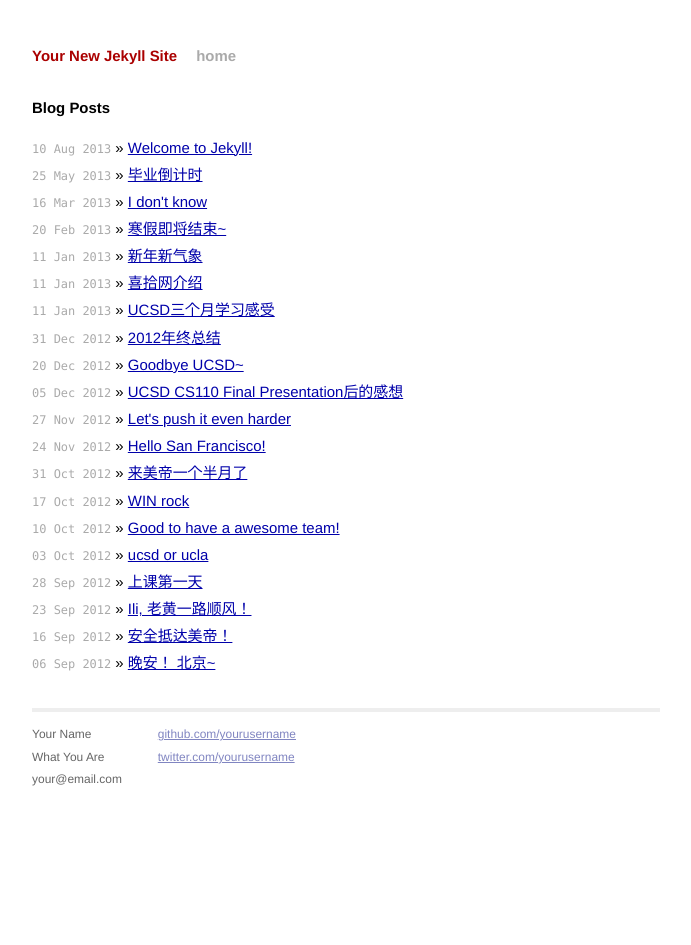
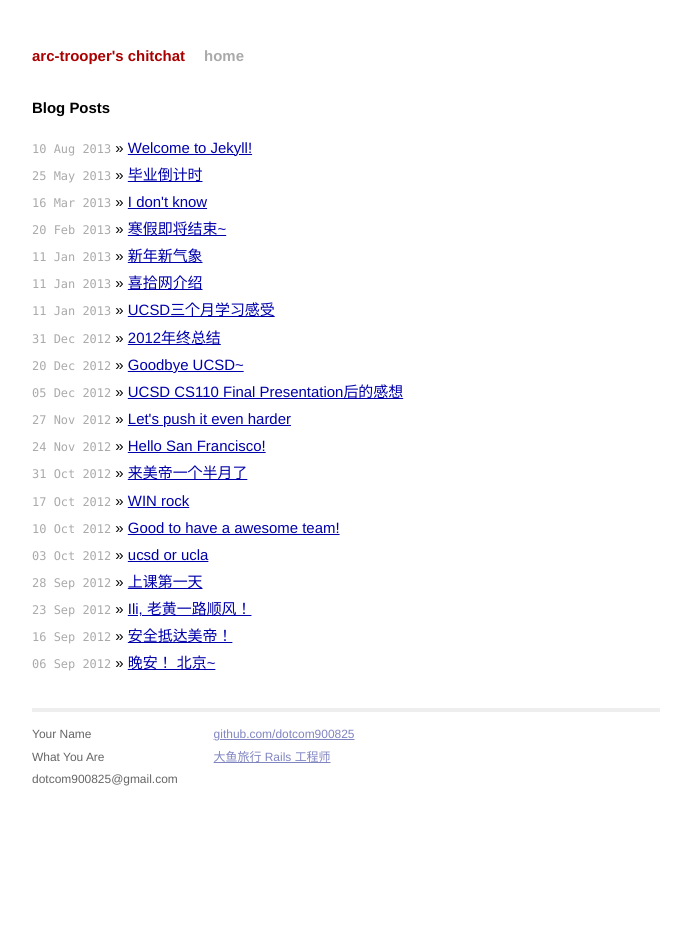
Before and after one commit to dotcom900825/dotcom900825.github.io, a Jekyll site: the page built from index.html, in a window 1280 px wide. Shown: the whole page, without its empty margins (294-985 px from the left). Built offline with Jekyll 4.4.1, drawn with Linux system fonts in a browser that asks for light colours; Markdown is read by kramdown in place of the engine named in the settings.

Commit message:
modify name

```diff
--- a/_config.yml
+++ b/_config.yml
@@ -1,3 +1,3 @@
-name: Your New Jekyll Site
+name: arc-trooper's chitchat
 markdown: redcarpet
 pygments: true
--- a/_layouts/default.html
+++ b/_layouts/default.html
@@ -29,13 +29,13 @@
                 <p>
                   Your Name<br />
                   What You Are<br />
-                  your@email.com
+                  dotcom900825@gmail.com
                 </p>
               </div>
               <div class="contact">
                 <p>
-                  <a href="http://github.com/yourusername/">github.com/yourusername</a><br />
-                  <a href="http://twitter.com/yourusername/">twitter.com/yourusername</a><br />
+                  <a href="http://github.com/yourusername/">github.com/dotcom900825</a><br />
+                  <a href="http://www.fishtrip.cn">大鱼旅行 Rails 工程师</a><br />
                 </p>
               </div>
             </div>
```
